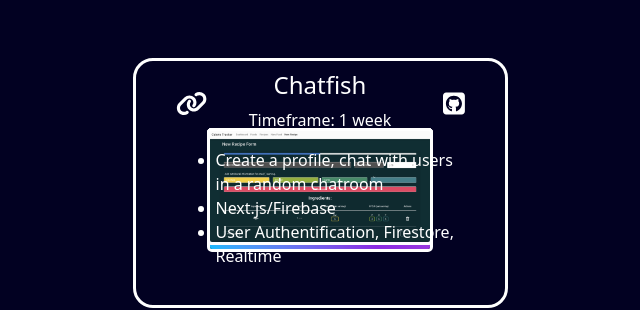
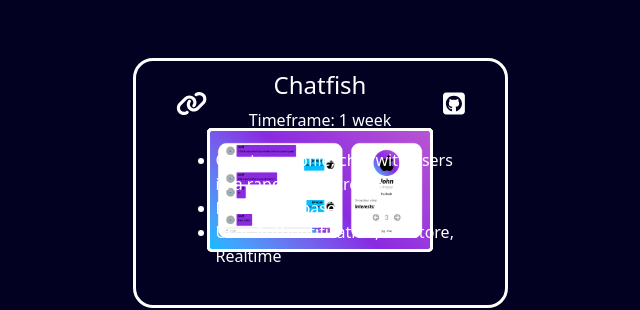
Before and after one commit to johngaynor/portfolio, a React (Create React App) app: page / in a window 1280 px wide. Shown: the part 2020-2330 px from the top of the page, without its empty margins (320-960 px from the left). Built offline with nearby package versions, Linux system fonts and the light colour scheme.

Commit message:
added chatfish

```diff
--- a/src/components/sections/myProjects/myProjects.js
+++ b/src/components/sections/myProjects/myProjects.js
@@ -6,6 +6,9 @@ import calRecipeForm from "../../../assets/images/cal-recipe-form.png";
 import calRecipe from "../../../assets/images/cal-recipe.png";
 import calFoods from "../../../assets/images/cal-foods.png";
 import chatHome from "../../../assets/images/catfish-home.png";
+import chatCreate from "../../../assets/images/catfish-create.png";
+import chatDash from "../../../assets/images/catfish-dashboard.png";
+import chatChat from "../../../assets/images/catfish-chat.png";
 import jungleHome from "../../../assets/images/jungle-home.png";
 import jungleLogin from "../../../assets/images/jungle-login.png";
 import jungleCreate from "../../../assets/images/jungle-create.png";
@@ -64,13 +67,13 @@ function MyProjects() {
             <img src={chatHome} />
           </div>
           <div className="small-card">
-            <img src={calRecipe} />
+            <img src={chatCreate} />
           </div>
           <div className="small-card">
-            <img src={calFoods} />
+            <img src={chatDash} />
           </div>
           <div className="small-card">
-            <img src={calRecipeForm} />
+            <img src={chatChat} />
           </div>
           <div className="inner-box text-white red-orange">
             <div className="card-links">
```
